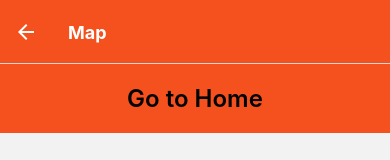
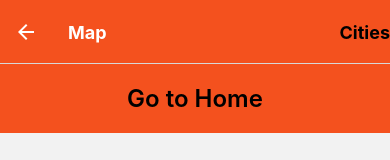
Before and after one commit to claclacla/How-to-create-a-React-Native-app-with-Google-Maps-and-stunning-charts, a React Native app: screen /Map in a window 390 px wide. Shown: the top 160 px of the page. Built offline with nearby package versions, Linux system fonts and the light colour scheme.

Commit message:
Modified the styles for buttons and header button

```diff
--- a/App.tsx
+++ b/App.tsx
@@ -7,6 +7,12 @@
 
 import React from 'react';
 
+import {
+    TouchableHighlight,
+    View,
+    Text,
+} from 'react-native';
+
 import { NavigationContainer } from '@react-navigation/native';
 import { createNativeStackNavigator } from '@react-navigation/native-stack';
 
@@ -14,6 +20,8 @@ import { ContainersList } from './src/containers/ContainersList';
 
 import HomeContainer from './src/containers/HomeContainer';
 import MapContainer from './src/containers/MapContainer';
+
+import styles from './src/styles';
 
 const Stack = createNativeStackNavigator<ContainersList>();
 
@@ -30,7 +38,16 @@ function App() {
                 }
             }}>
                 <Stack.Screen name="Home" component={HomeContainer} options={{ title: 'Home' }} />
-                <Stack.Screen name="Map" component={MapContainer} options={{ title: 'Map' }} />
+                <Stack.Screen name="Map" component={MapContainer} options={{
+                    title: 'Map',
+                    headerRight: () => (
+                        <TouchableHighlight>
+                            <View style={styles.headerButton}>
+                                <Text style={[styles.text, styles.textBold]}>Cities</Text>
+                            </View>
+                        </TouchableHighlight>
+                    ),
+                }} />
             </Stack.Navigator>
         </NavigationContainer>
     );
--- a/src/containers/MapContainer/index.tsx
+++ b/src/containers/MapContainer/index.tsx
@@ -3,7 +3,6 @@ import React from 'react';
 import {
     View,
     Text,
-    Button,
     TouchableHighlight,
 } from 'react-native';
 
--- a/src/styles/index.js
+++ b/src/styles/index.js
@@ -16,6 +16,10 @@ const styles = StyleSheet.create({
         marginTop: 32,
         paddingHorizontal: 24,
     },
+    headerButton: {
+        backgroundColor: "#f4511e",
+        alignItems: "center",
+    },
     button: {
         backgroundColor: "#f4511e",
         paddingVertical: 20,
```
